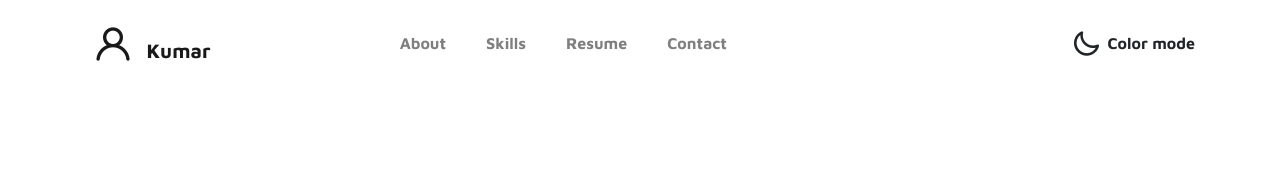
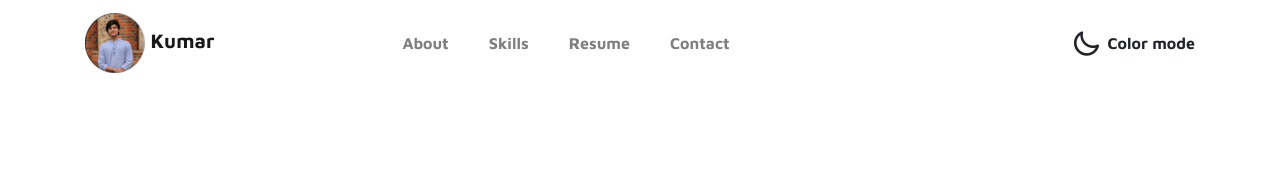
Before and after one commit to xenoavenger/xenoavenger.github.io, a plain HTML site: page index.html in a window 1280 px wide. Shown: the top 176 px of the page. Drawn offline with Linux system fonts and the light colour scheme.

Commit message:
Update index.html

```diff
--- a/index.html
+++ b/index.html
@@ -29,7 +29,7 @@ https://www.tooplate.com/view/2115-marvel
     <!-- MENU -->
     <nav class="navbar navbar-expand-sm navbar-light">
         <div class="container">
-            <a class="navbar-brand" href="index.html"><i class='uil uil-user'></i> Kumar</a>
+            <a class="navbar-brand" href="index.html"><img src="images/undraw/pp.png" alt="profile"> Kumar</a>
 
             <button class="navbar-toggler" type="button" data-toggle="collapse" data-target="#navbarNav" aria-controls="navbarNav" aria-expanded="false"
                 aria-label="Toggle navigation">
```
